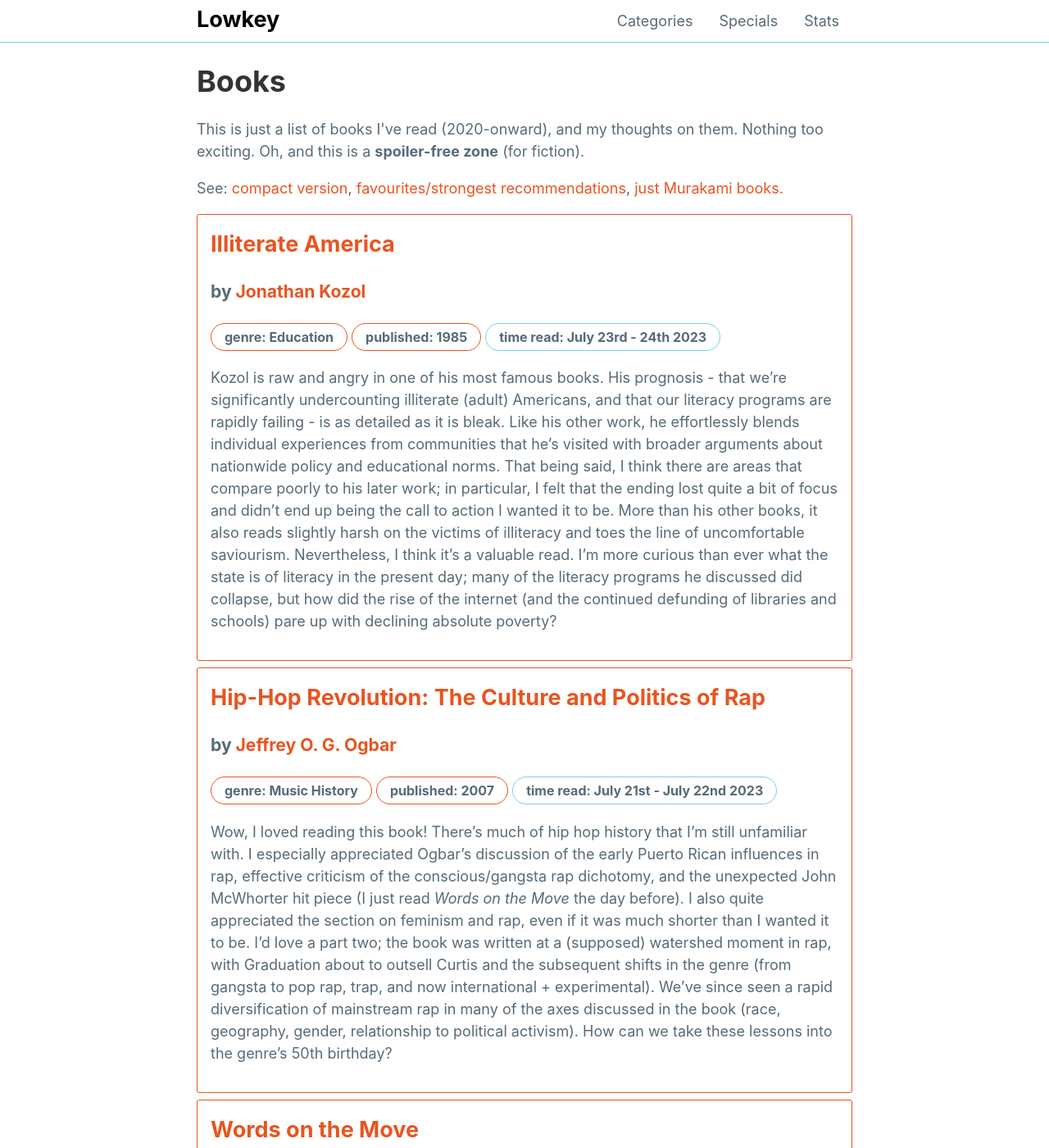
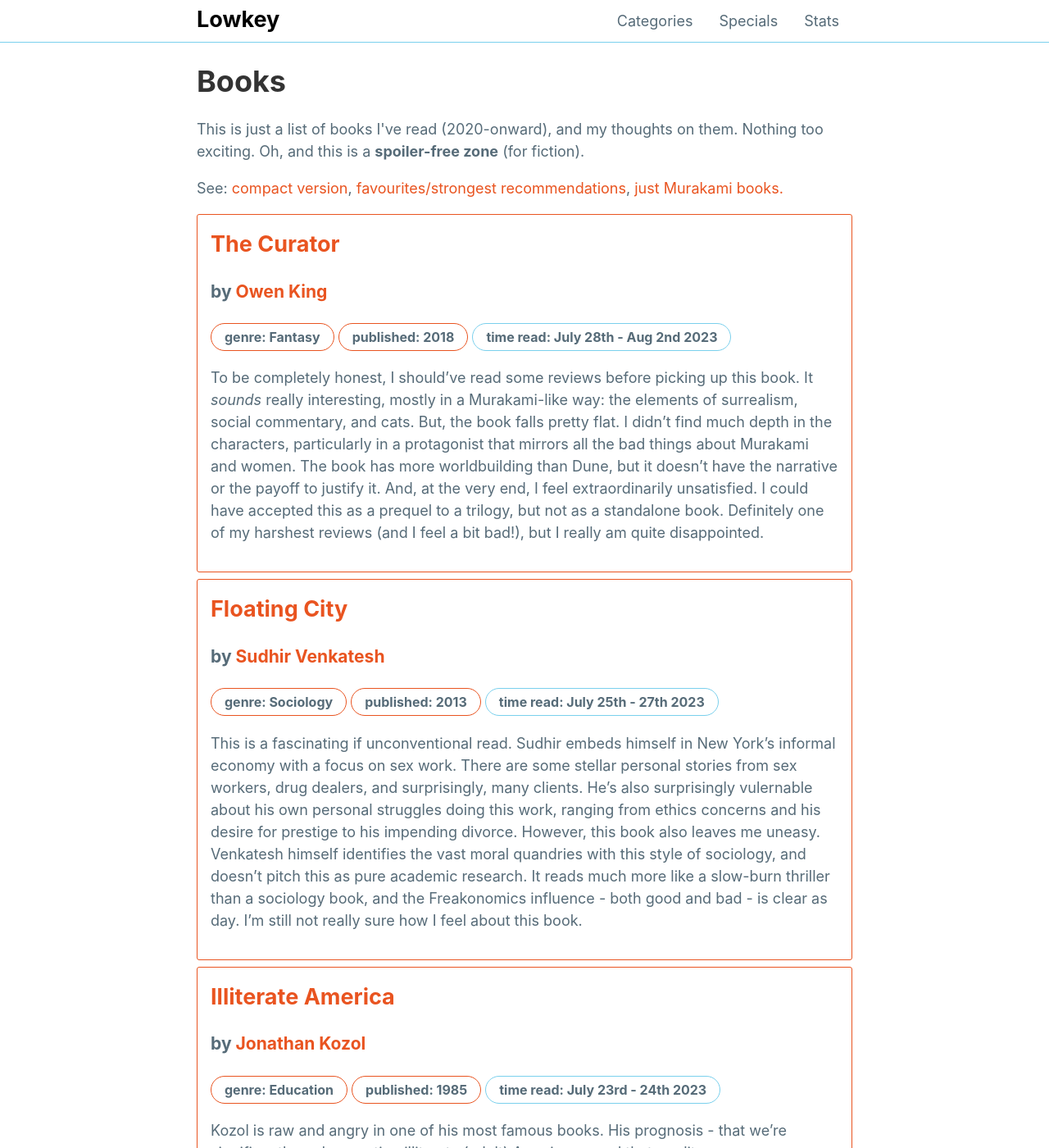
Before and after one commit to mattxwang/lowkey, a Jekyll site: the page built from stats/books.html, in a window 1280 px wide and 1400 px high. Shown: the whole window at 82% size. Built offline with Jekyll 4.4.1, drawn with Linux system fonts in a browser that asks for light colours.

Commit message:
Book updates

```diff
--- a/_data/books.yml
+++ b/_data/books.yml
@@ -991,3 +991,19 @@ illiterateamerica:
   time_read: July 23rd - 24th 2023
   thoughts: >
     Kozol is raw and angry in one of his most famous books. His prognosis - that we're significantly undercounting illiterate (adult) Americans, and that our literacy programs are rapidly failing - is as detailed as it is bleak. Like his other work, he effortlessly blends individual experiences from communities that he's visited with broader arguments about nationwide policy and educational norms. That being said, I think there are areas that compare poorly to his later work; in particular, I felt that the ending lost quite a bit of focus and didn't end up being the call to action I wanted it to be. More than his other books, it also reads slightly harsh on the victims of illiteracy and toes the line of uncomfortable saviourism. Nevertheless, I think it's a valuable read. I'm more curious than ever what the state is of literacy in the present day; many of the literacy programs he discussed did collapse, but how did the rise of the internet (and the continued defunding of libraries and schools) pare up with declining absolute poverty?
+floatingcity:
+  title: Floating City
+  author: Sudhir Venkatesh
+  genre: Sociology
+  year_published: 2013
+  time_read: July 25th - 27th 2023
+  thoughts: >
+    This is a fascinating if unconventional read. Sudhir embeds himself in New York's informal economy with a focus on sex work. There are some stellar personal stories from sex workers, drug dealers, and surprisingly, many clients. He's also surprisingly vulernable about his own personal struggles doing this work, ranging from ethics concerns and his desire for prestige to his impending divorce. However, this book also leaves me uneasy. Venkatesh himself identifies the vast moral quandries with this style of sociology, and doesn't pitch this as pure academic research. It reads much more like a slow-burn thriller than a sociology book, and the Freakonomics influence - both good and bad - is clear as day. I'm still not really sure how I feel about this book.
+thecurator:
+  title: The Curator
+  author: Owen King
+  genre: Fantasy
+  year_published: 2018
+  time_read: July 28th - Aug 2nd 2023
+  thoughts: >
+    To be completely honest, I should've read some reviews before picking up this book. It *sounds* really interesting, mostly in a Murakami-like way: the elements of surrealism, social commentary, and cats. But, the book falls pretty flat. I didn't find much depth in the characters, particularly in a protagonist that mirrors all the bad things about Murakami and women. The book has more worldbuilding than Dune, but it doesn't have the narrative or the payoff to justify it. And, at the very end, I feel extraordinarily unsatisfied. I could have accepted this as a prequel to a trilogy, but not as a standalone book. Definitely one of my harshest reviews (and I feel a bit bad!), but I really am quite disappointed.
```
